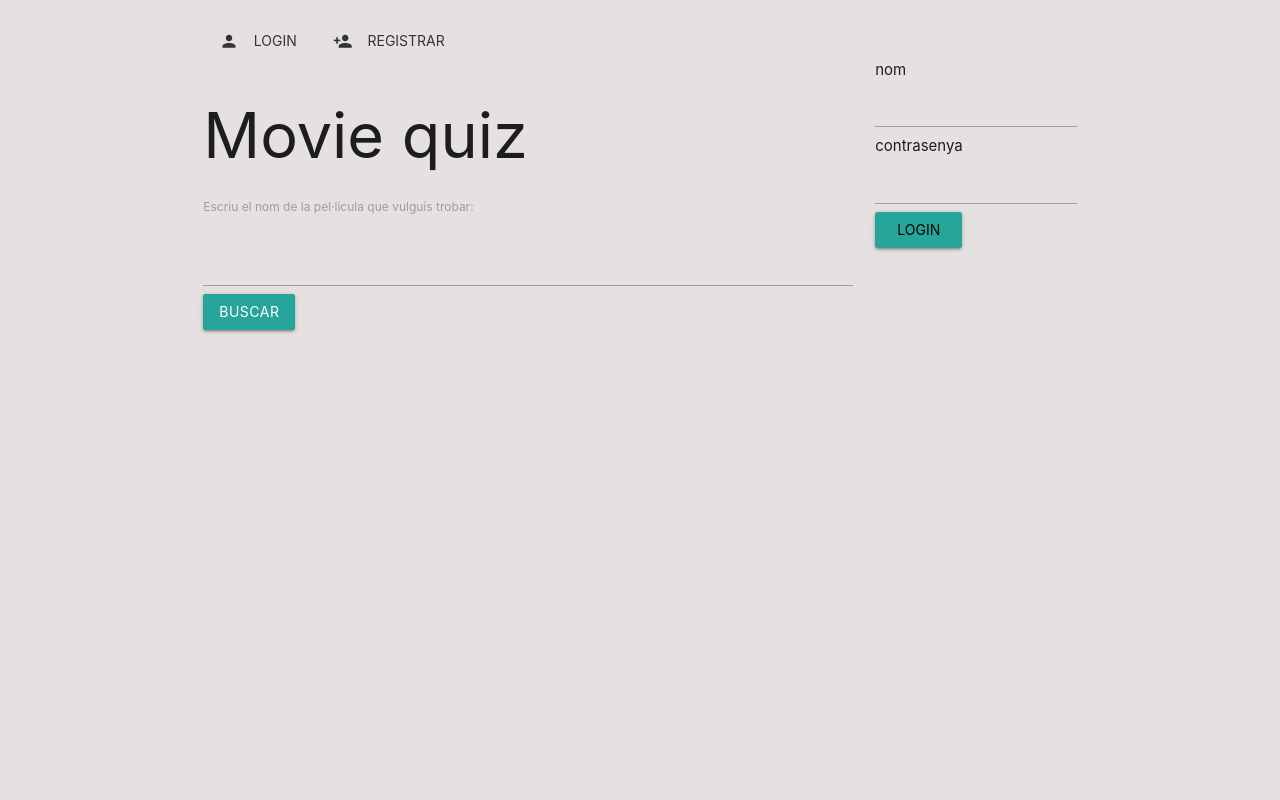
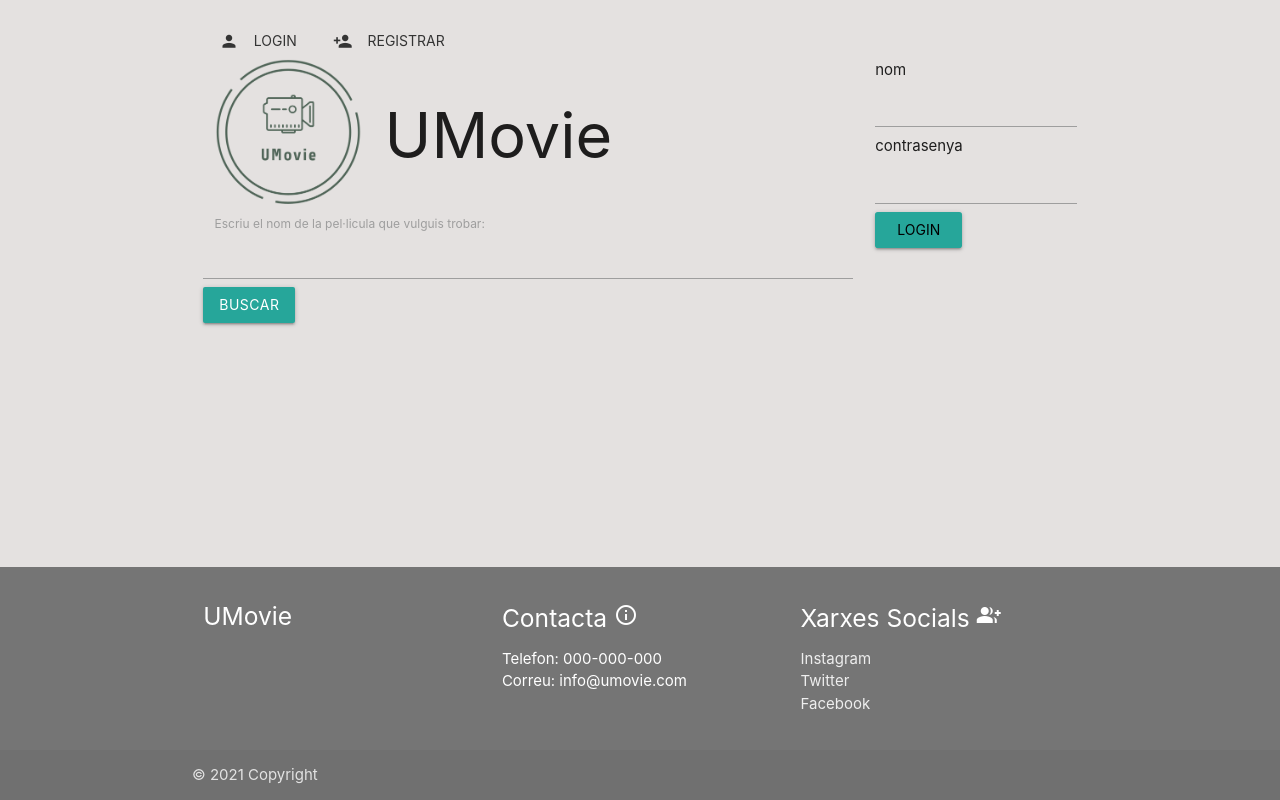
Before and after one commit to inspedralbes/moviequiz-grup-6, a PHP site: page / in a window 1280 px wide. Run offline with PHP 8.4, Linux system fonts and the light colour scheme.

Commit message:
footer añadido

```diff
--- /dev/null
+++ b/footer.php
@@ -0,0 +1,34 @@
+<body>
+    <footer class="page-footer grey darken-1">
+        <div class="container">
+            <div class="row">
+            <div class="col l4 s12">
+                <h5 class="white-text">UMovie</h5>
+                <p class="grey-text text-lighten-4"> </p>
+            </div>
+            <div class="col l4 s12">
+                <h5 class="white-text">Contacta <i class="material-icons">info_outline</i></h5>
+                <ul>
+                <li>Telefon: 000-000-000</li>
+                <li>Correu: info@umovie.com</li>
+                </ul>
+            </div>
+            <div class="col l4 s12">
+                <h5 class="white-text">Xarxes Socials <i class="material-icons">group_add</i></h5>
+                <ul>
+                <li><a class="grey-text text-lighten-3" href="#!">Instagram</a></li>
+                <li><a class="grey-text text-lighten-3" href="#!">Twitter</a></li>
+                <li><a class="grey-text text-lighten-3" href="#!">Facebook</a></li>
+                </ul>
+            </div>
+
+            </div>
+        </div>
+        <div class="footer-copyright">
+            <div class="container">
+            © 2021 Copyright
+            </div>
+        </div>
+    </footer>
+</body>
+</html>
--- a/index.html
+++ b/index.html
@@ -4,46 +4,50 @@
 	<meta charset="UTF-8">
 	<meta http-equiv="X-UA-Compatible" content="IE=edge">
 	<meta name="viewport" content="width=device-width, initial-scale=1.0">
-	<title>Home Page</title>
+	<title>UMovie</title>
 	<!-- <link rel="shortcut icon" href="moviehub.ico"> -->
+	<link rel="shortcut icon" href="/img/favicon.png">
 	<link rel="stylesheet" href="../../../../style.css">
 	<script src="https://cdnjs.cloudflare.com/ajax/libs/materialize/1.0.0/js/materialize.min.js"></script>
 	<link rel="stylesheet" href="https://cdnjs.cloudflare.com/ajax/libs/materialize/1.0.0/css/materialize.min.css">
 	<link href="https://fonts.googleapis.com/icon?family=Material+Icons" rel="stylesheet">
 </head>
 <body>
-	<div class="container">
+	<section class="container">
 		<div class="row">
 			<br>
-			<div id="menu" class="col s12">
-				<!--<a href="./index.php?action=view1"> Vista 1 </a>
-				<a href="./index.php?action=view2"> Vista 2 </a>-->
+			<header>
+				<section id="menu" class="col s12">
 					<a href="./index.php?action=form_login"><button id="btn-login" class="btn-popup waves-effect waves-teal btn-flat"><i class="material-icons left">person</i>Login</button></a>
 					<a href="./index.php?action=form_register"><button id="btn-registrar" class="btn-popup waves-effect waves-teal btn-flat">Registrar<i class="material-icons left">person_add</i></button></a>
-			</div>
+				</section>
+			</header>
+			<article>
 				<div id="divSearch" class="col s9">
-				<h1>Movie quiz</h1>
-
-				<label for="nompeli">Escriu el nom de la pel·licula que vulguis trobar: </label><br><br>
+					<img src="/img/logo_umovie.png" alt="umovie" id="logo" class="col s6">
+					<h1 class="col s6">UMovie</h1>
+					<label for="nompeli" class="col s12">Escriu el nom de la pel·licula que vulguis trobar: </label><br><br>
 					<input type="text" id="search" name="text" value="">
 					<button id="btnSearch" class="waves-effect waves-light btn">Buscar</button>
 				</div>
-			<div class="col s3">
-				<!-- <img src="/img/logomoviehub.png" alt="moviehub" id="logo"> -->
-
+			</article>
+			<article>
+				<div class="col s3" id="divLogin">
 					<form action="{action}" method="POST">
 						{formbody}
 						<div><input type="submit" id="{butaction}" value="Login" class="waves-effect waves-light btn"></div>
 					</form>
 				</div>
 				<br>
-
+			</article>
+			<article>
 				<div id="items" class="col s12">
 
 				</div>
+			</article>
+		</div>
+	</section>
 
-		</div>
-	</div>
 
 	<script src="../../../../front/index.js"></script>
 </body>
--- a/index.php
+++ b/index.php
@@ -9,4 +9,5 @@
 
   $controller->handler();
 
+  include('footer.php');
 ?>
--- a/style.css
+++ b/style.css
@@ -12,6 +12,13 @@ body{
 }
 
 #logo{
-    width: 280px;
-    height: 110px;
+    width: 170px;
 }
+footer {
+    z-index:1;
+    position:fixed;
+    left:0px;
+    bottom:0px;
+
+    width:100%;
+  }
```
Also changed, not shown: img/favicon.png (added), img/logo_umovie.png (added). Lines whose indentation alone changed are shown as unchanged.
